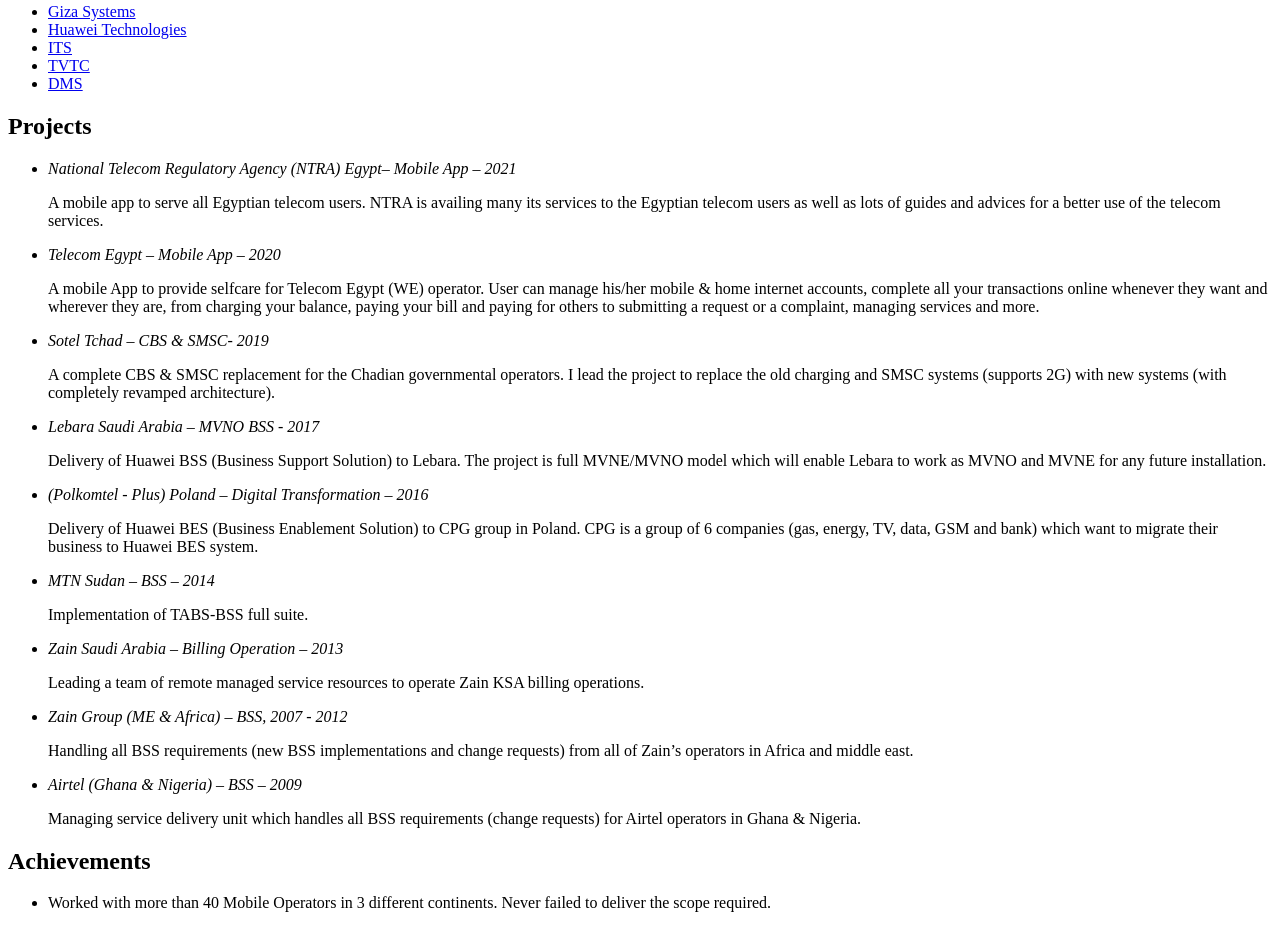
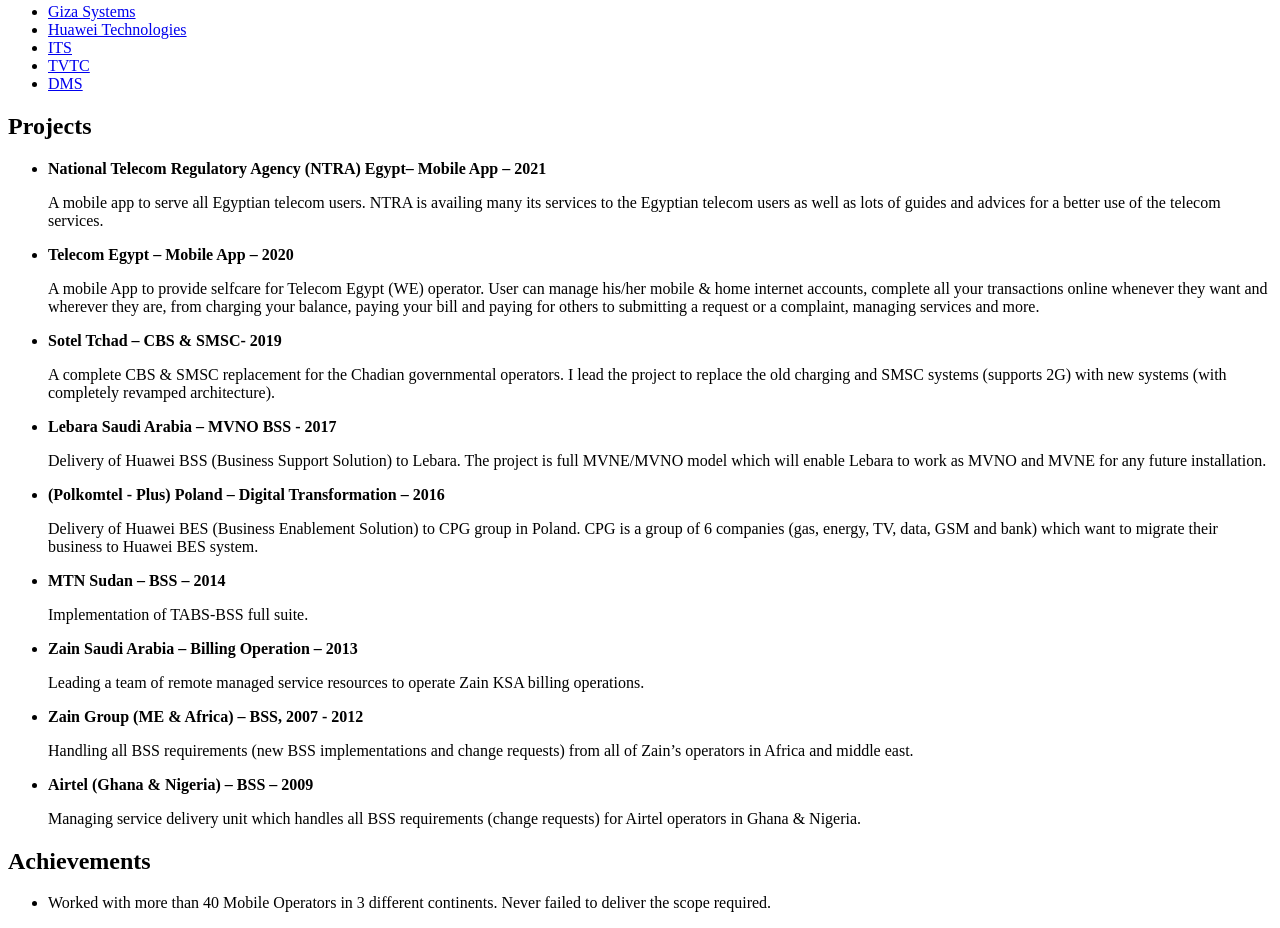
Before and after one commit to mbhey/mbhey.github.io, a plain HTML site: page index.html in a window 1280 px wide. Shown: the part 395-1323 px from the top of the page. Drawn offline with Linux system fonts and the light colour scheme.

Commit message:
Change <em> to <strong>

```diff
--- a/index.html
+++ b/index.html
@@ -14,7 +14,7 @@
       </td>
       <td>
         <h1>Mohamed Mohamed Bahey Eldien</h1>
-        <h3><em>Senior Solutions Architect and Product Owner</em></h3>
+        <h3><strong>Senior Solutions Architect and Product Owner</strong></h3>
       </td>
     </tr>
   </table>
@@ -38,24 +38,24 @@
   </ul>
   <h2>Projects </h2>
   <ul>
-    <li><em>National Telecom Regulatory Agency (NTRA) Egypt– Mobile App – 2021</em></li>
+    <li><strong>National Telecom Regulatory Agency (NTRA) Egypt– Mobile App – 2021</strong></li>
     <p>A mobile app to serve all Egyptian telecom users. NTRA is availing many its services to the Egyptian telecom users as well as lots of guides and advices for a better use of the telecom services.</p>
-    <li><em>Telecom Egypt – Mobile App – 2020</em></li>
+    <li><strong>Telecom Egypt – Mobile App – 2020</strong></li>
     <p>A mobile App to provide selfcare for Telecom Egypt (WE) operator. User can manage his/her mobile & home internet accounts, complete all your transactions online whenever they want and wherever they are, from charging your balance, paying your
       bill and paying for others to submitting a request or a complaint, managing services and more.</p>
-    <li><em>Sotel Tchad – CBS & SMSC- 2019</em></li>
+    <li><strong>Sotel Tchad – CBS & SMSC- 2019</strong></li>
     <p>A complete CBS & SMSC replacement for the Chadian governmental operators. I lead the project to replace the old charging and SMSC systems (supports 2G) with new systems (with completely revamped architecture).</p>
-    <li><em>Lebara Saudi Arabia – MVNO BSS - 2017</em></li>
+    <li><strong>Lebara Saudi Arabia – MVNO BSS - 2017</strong></li>
     <p>Delivery of Huawei BSS (Business Support Solution) to Lebara. The project is full MVNE/MVNO model which will enable Lebara to work as MVNO and MVNE for any future installation.</p>
-    <li><em>(Polkomtel - Plus) Poland – Digital Transformation – 2016</em></li>
+    <li><strong>(Polkomtel - Plus) Poland – Digital Transformation – 2016</strong></li>
     <p>Delivery of Huawei BES (Business Enablement Solution) to CPG group in Poland. CPG is a group of 6 companies (gas, energy, TV, data, GSM and bank) which want to migrate their business to Huawei BES system.</p>
-    <li><em>MTN Sudan – BSS – 2014</em></li>
+    <li><strong>MTN Sudan – BSS – 2014</strong></li>
     <p>Implementation of TABS-BSS full suite. </p>
-    <li><em>Zain Saudi Arabia – Billing Operation – 2013</em></li>
+    <li><strong>Zain Saudi Arabia – Billing Operation – 2013</strong></li>
     <p>Leading a team of remote managed service resources to operate Zain KSA billing operations.</p>
-    <li><em>Zain Group (ME & Africa) – BSS, 2007 - 2012</em></li>
+    <li><strong>Zain Group (ME & Africa) – BSS, 2007 - 2012</strong></li>
     <p>Handling all BSS requirements (new BSS implementations and change requests) from all of Zain’s operators in Africa and middle east. </p>
-    <li><em>Airtel (Ghana & Nigeria) – BSS – 2009</em></li>
+    <li><strong>Airtel (Ghana & Nigeria) – BSS – 2009</strong></li>
     <p>Managing service delivery unit which handles all BSS requirements (change requests) for Airtel operators in Ghana & Nigeria.</p>
   </ul>
   <h2>Achievements </h2>
```
